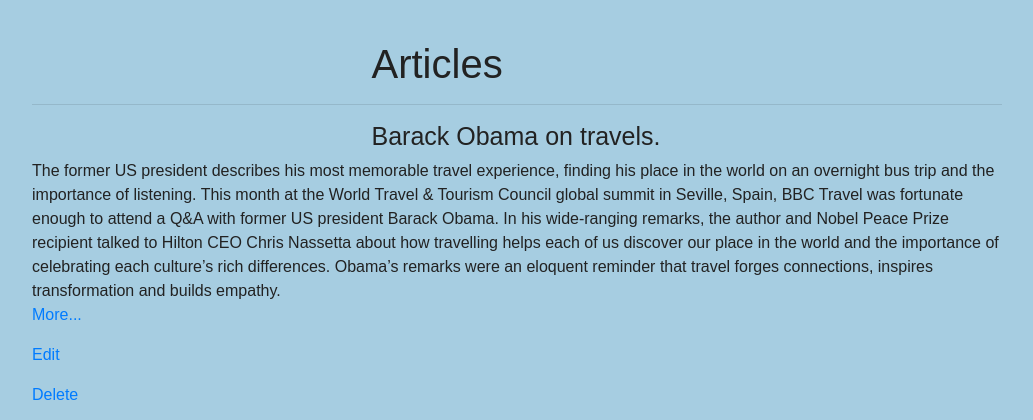
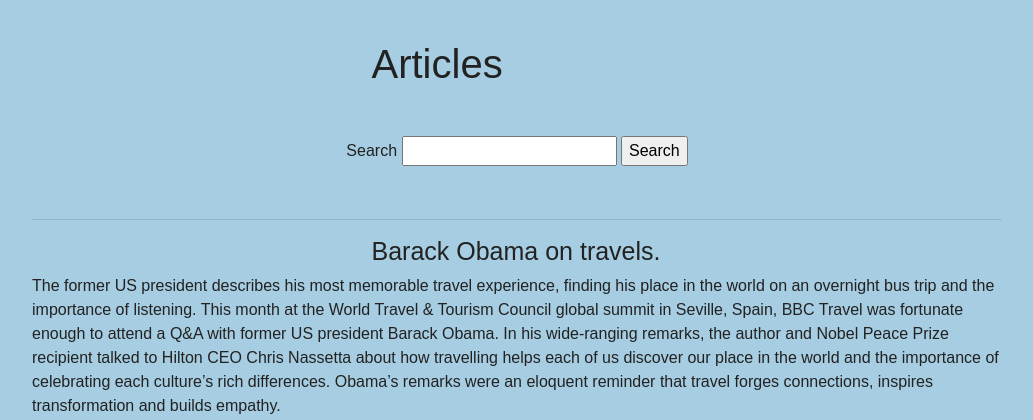
Before and after one commit to Aisuluu1405/python_group_homework_55_Aisulu_Dzhusupova, a Django app: page / in a window 1280 px wide. Shown: the part 94-514 px from the top of the page, without its empty margins (123-1156 px from the left). Run offline with Django 3.2, Linux system fonts and the light colour scheme; data comes from the database, SQL or seed files in the repository; some libraries are stand-ins or nearby versions.

Commit message:
Создала на главной странице 'article/index.html' форму для поиска по названию и автору статьи.

```diff
--- a/source/webapp/forms.py
+++ b/source/webapp/forms.py
@@ -19,3 +19,7 @@
     class Meta:
         model = Comment
         fields = ['author', 'text']
+
+
+class SimpleSearchForm(forms.Form):
+    search = forms.CharField(max_length=100, required=False, label="Search")
--- a/source/webapp/templates/article/index.html
+++ b/source/webapp/templates/article/index.html
@@ -3,6 +3,7 @@
 
 {% block content %}
     <h1>Articles</h1>
+    {% include 'partial/simple_search.html' %}
     {% if is_paginated %}
         {% include 'partial/pagination.html' %}
     {% endif %}
--- /dev/null
+++ b/source/webapp/templates/partial/simple_search.html
@@ -0,0 +1,8 @@
+<form class="text-center m-5" action="{% url 'index' %}" method="get">
+    <label for="{{ form.search.id_for_label }}">{{ form.search.label }}</label>
+        {{ form.search }}
+    <input type="submit" value="Search">
+    {% for error in form.search.errors %}
+         <p class="form-error">{{ error }}</p>
+    {% endfor %}
+</form>
--- a/source/webapp/views/article_views.py
+++ b/source/webapp/views/article_views.py
@@ -1,10 +1,11 @@
 from django.core.paginator import Paginator
-from django.shortcuts import render, get_object_or_404, redirect
+from django.db.models import Q
 from django.urls import reverse, reverse_lazy
+from django.utils.http import urlencode
 from django.views import View
 from django.views.generic import ListView, DetailView, CreateView, UpdateView, DeleteView
 
-from webapp.forms import ArticleForm, ArticleCommentForm
+from webapp.forms import ArticleForm, ArticleCommentForm, SimpleSearchForm
 from webapp.models import Article
 
 
@@ -15,6 +16,35 @@
     ordering = ['-created_at']
     paginate_by = 4
     paginate_orphans = 1
+
+    def get(self, request, *args, **kwargs):
+        self.form = self.get_search_form()
+        self.search_query = self.get_search_query()
+        return super().get(request, *args, **kwargs)
+
+    def get_context_data(self, *, object_list=None, **kwargs):
+        context = super().get_context_data(object_list=object_list, **kwargs)
+        if self.search_query:
+            context['query'] = urlencode({'search': self.search_query})
+        context['form'] = self.form
+        return context
+
+    def get_queryset(self):
+        queryset = super().get_queryset()
+        if self.search_query:
+            queryset = queryset.filter(
+                Q(title__icontains=self.search_query)
+                | Q(author__icontains=self.search_query)
+            )
+        return queryset
+
+    def get_search_form(self):
+        return SimpleSearchForm(self.request.GET)
+
+    def get_search_query(self):
+        if self.form.is_valid():
+            return self.form.cleaned_data['search']
+        return None
 
 
 class ArticleView(DetailView):
```
Also changed, not shown: source/webapp/templates/partial/pagination.html (+4 -4 lines).
